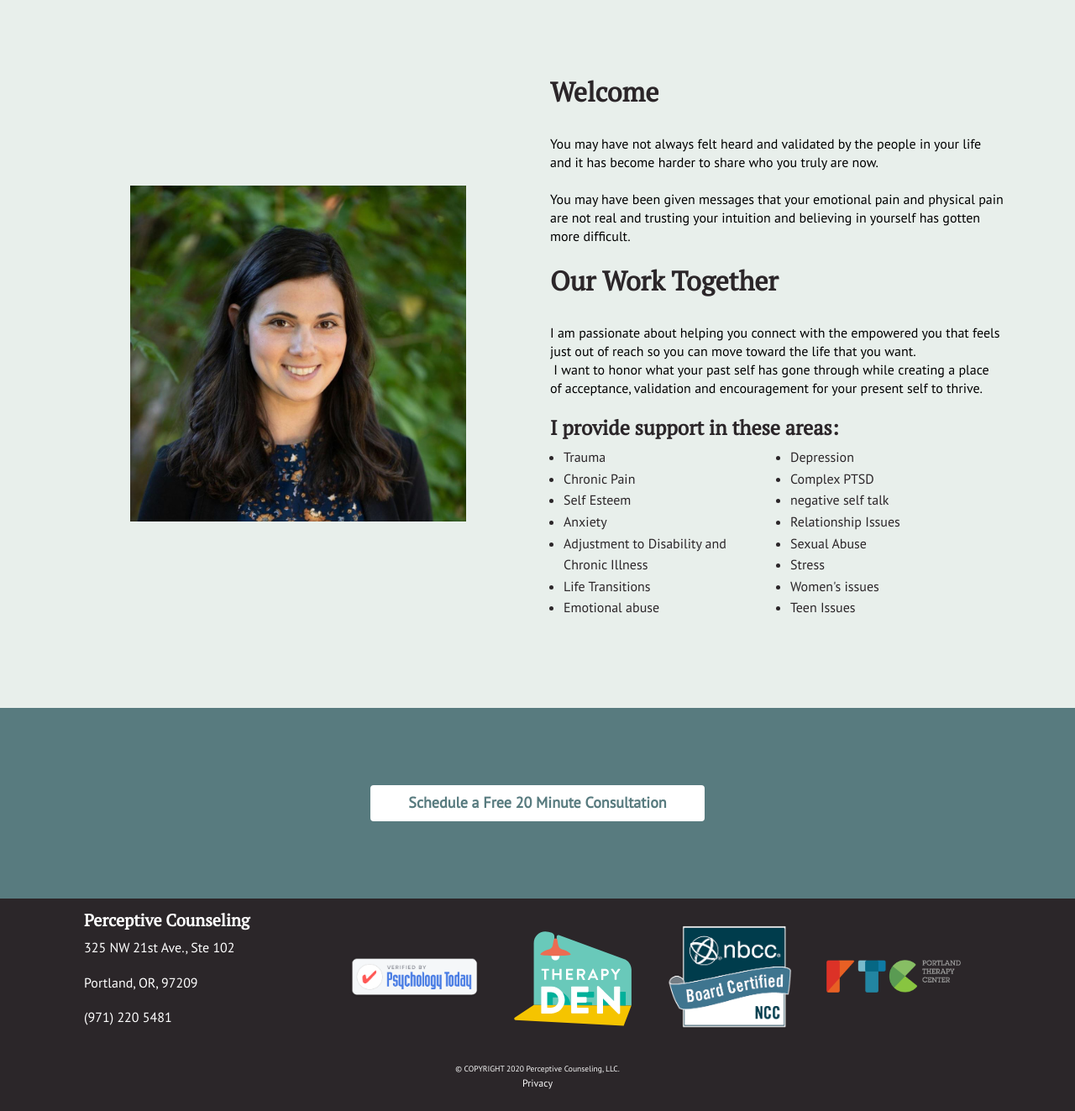
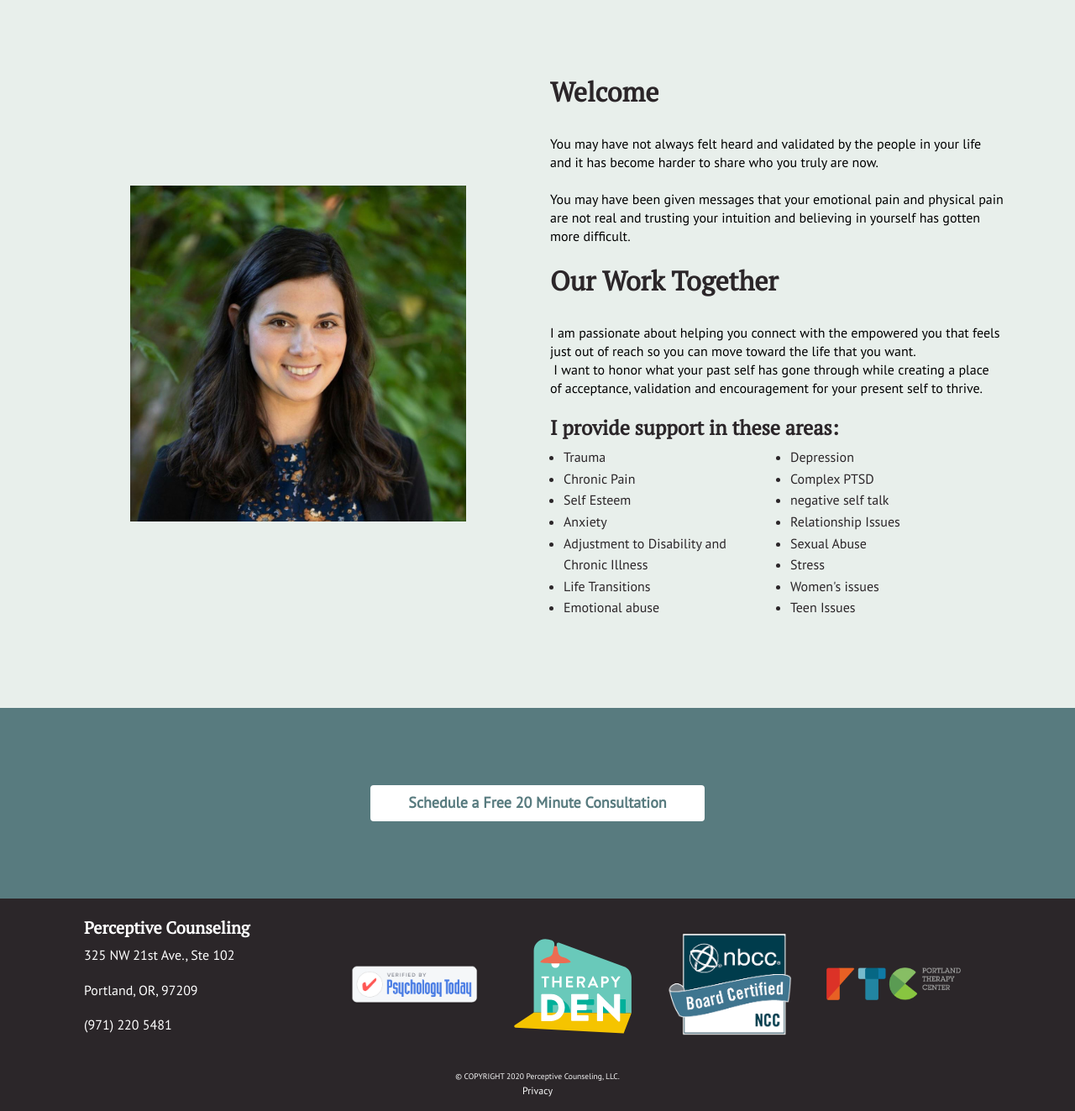
Before and after one commit to NickArrasate/perceptivecounseling, a Jekyll site: the page built from index.md, in a window 1280 px wide. Shown: the part 444-1767 px from the top of the page at 84% size. Built offline with Jekyll 4.4.1, drawn with Linux system fonts in a browser that asks for light colours; nearby versions of some CDN libraries; grey boxes are pictures that could not be loaded.

Commit message:
more content

```diff
--- a/_includes/footer.html
+++ b/_includes/footer.html
@@ -1,4 +1,4 @@
-<footer id="footer" class="section row">
+<footer id="footer" style="padding-top: 2em;" class="section row">
   <div class="row container d-flex align-items-center">
   <div class="col-md-3 d-flex flex-column align-items-start footer-info">
     <h5 style="color: white"><strong>{{ site.bowtietheme.contact.company }}</strong></h5>
```
